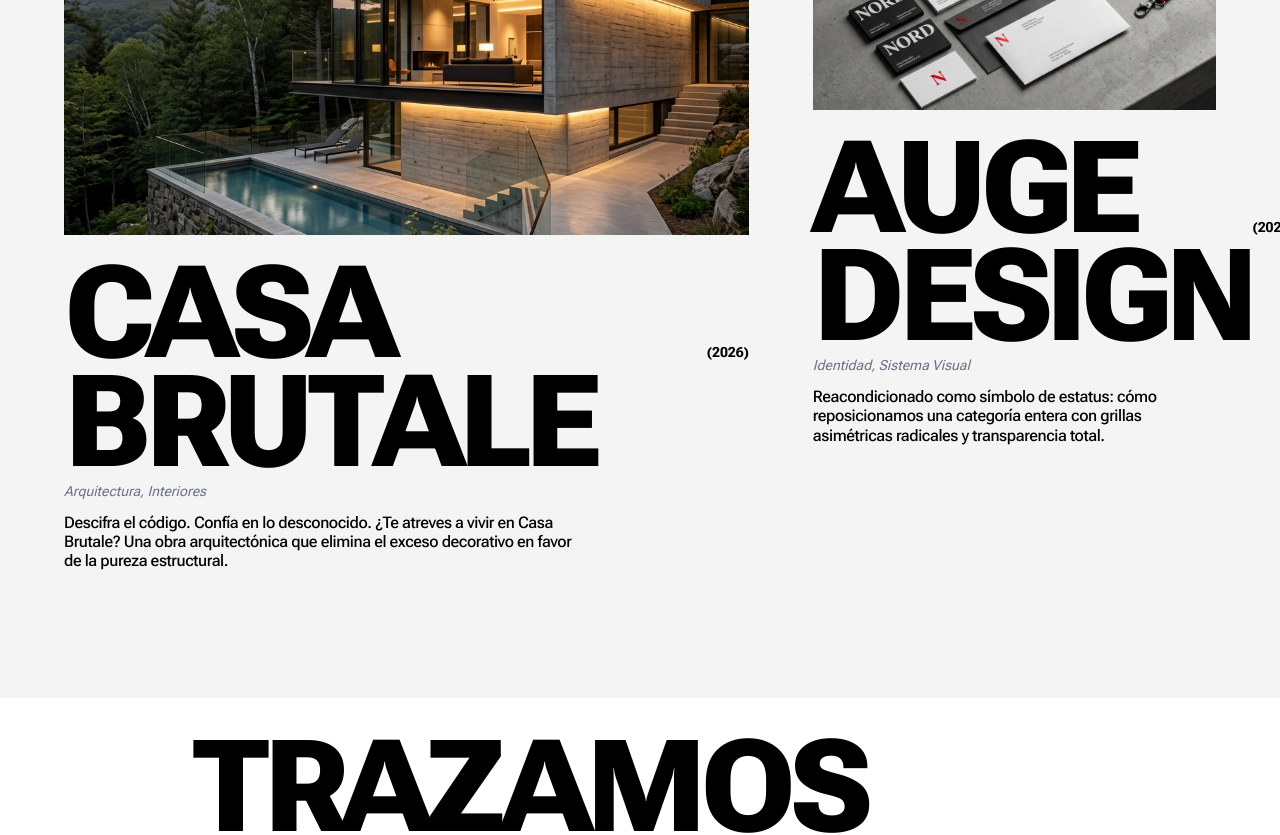
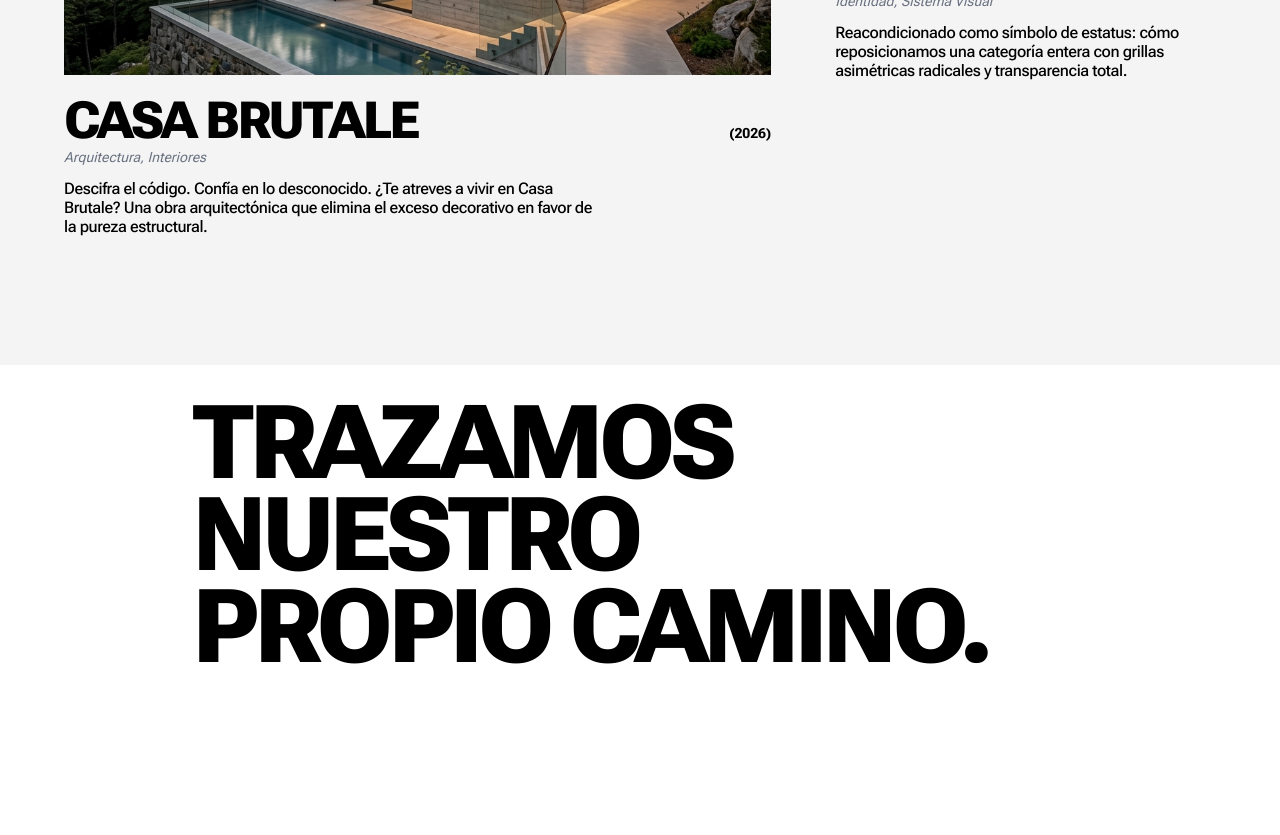
Before and after one commit to danielgz-blip/gosbros, a Next.js app in the folder gosbrosters.com/: page / in a window 1280 px wide. Shown: the part 1720-2555 px from the top of the page. Built offline with nearby package versions, Linux system fonts and the light colour scheme.

Commit message:
sync font-size values to DESIGN.md spec; downgrade project card h3 from text-h2 to text-h3

```diff
--- a/gosbrosters.com/src/app/globals.css
+++ b/gosbrosters.com/src/app/globals.css
@@ -32,10 +32,10 @@
 :root {
   --background: var(--color-primary-light);
   --foreground: var(--color-primary-dark);
-  --font-size-hero: clamp(4rem, 14vw, 24rem);
-  --font-size-h2: clamp(3rem, 10vw, 16rem);
+  --font-size-hero: clamp(3rem, 12vw, 15rem);
+  --font-size-h2: clamp(2.5rem, 8vw, 8rem);
   --font-size-h3: clamp(1.5rem, 4vw, 3.5rem);
-  --font-size-body: clamp(1rem, 1.2vw, 1.5rem);
+  --font-size-body: clamp(1rem, 1.2vw, 1.25rem);
 }
 
 .text-hero { font-size: var(--font-size-hero); }
--- a/gosbrosters.com/src/app/page.tsx
+++ b/gosbrosters.com/src/app/page.tsx
@@ -63,7 +63,7 @@ export default function Home() {
                   </div>
                   <div className="flex flex-col mt-2">
                     <div className="flex justify-between items-baseline mb-1">
-                      <h3 className="text-h2 font-display font-black tracking-tighter uppercase leading-[0.85]">
+                      <h3 className="text-h3 font-display font-black tracking-tighter uppercase leading-[0.85]">
                         {language === 'es' ? project.title_es : project.title_en}
                       </h3>
                       <span className="font-sans font-bold text-xs md:text-sm">({project.year})</span>
--- a/gosbrosters.com/src/app/works/page.tsx
+++ b/gosbrosters.com/src/app/works/page.tsx
@@ -48,7 +48,7 @@ export default function WorksPage() {
                 </div>
                 <div className="flex flex-col mt-2">
                   <div className="flex justify-between items-baseline mb-1">
-                    <h3 className="text-h2 font-display font-black tracking-tighter uppercase leading-[0.85]">
+                    <h3 className="text-h3 font-display font-black tracking-tighter uppercase leading-[0.85]">
                       {language === 'es' ? project.title_es : project.title_en}
                     </h3>
                     <span className="font-sans font-bold text-xs md:text-sm">({project.year})</span>
```
